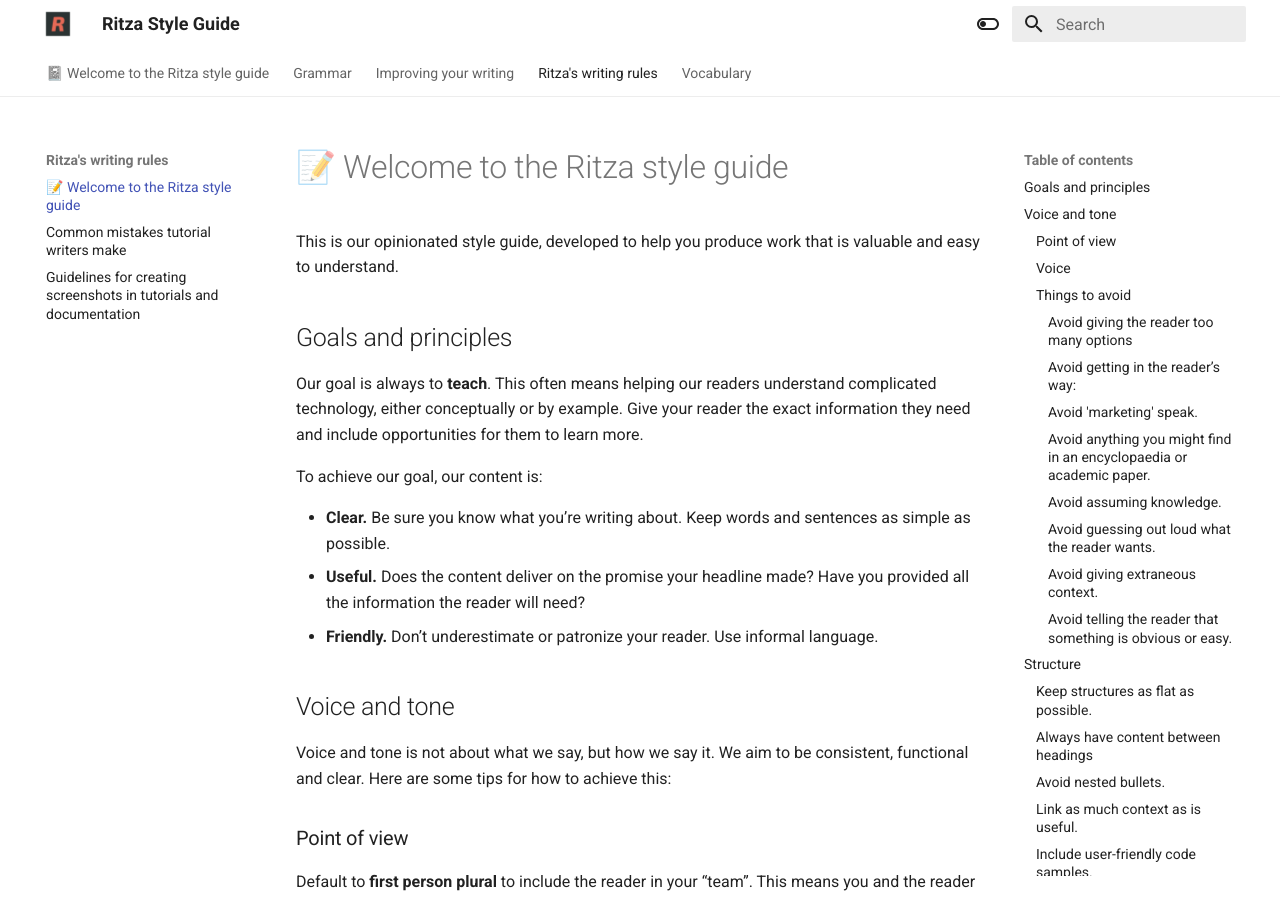
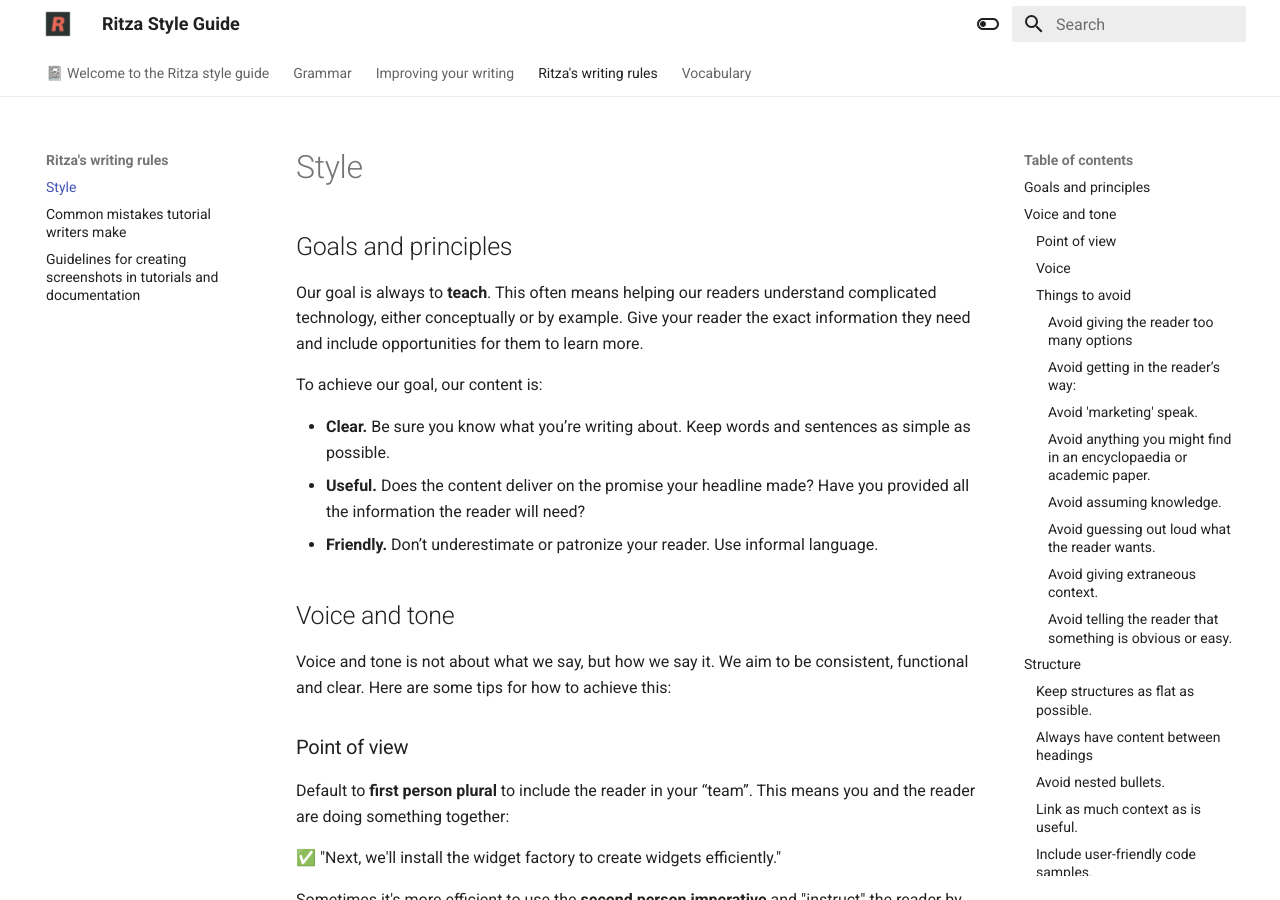
Before and after one commit to ritza-co/styleguide.ritza.co, an MkDocs documentation site: the page built from docs/ritza's-writing-rules/Style.md, in a window 1280 px wide and 900 px high. Built offline with MkDocs 1.6.1 and Material for MkDocs 9.7.7, drawn with Linux system fonts in a browser that asks for light colours.

Commit message:
Updated writing rules

```diff
--- a/docs/ritza's-writing-rules/Style.md
+++ b/docs/ritza's-writing-rules/Style.md
@@ -1,7 +1,3 @@
-# 📝 Welcome to the Ritza style guide
-
-This is our opinionated style guide, developed to help you produce work that is valuable and easy to understand.
-
 ## Goals and principles
 
 Our goal is always to **teach**. This often means helping our readers understand complicated technology, either conceptually or by example. Give your reader the exact information they need and include opportunities for them to learn more.
```
